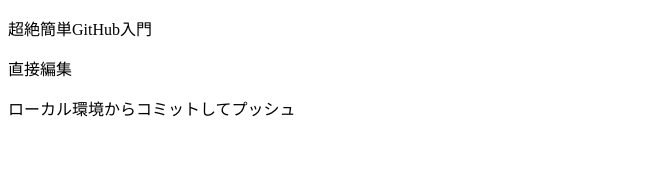
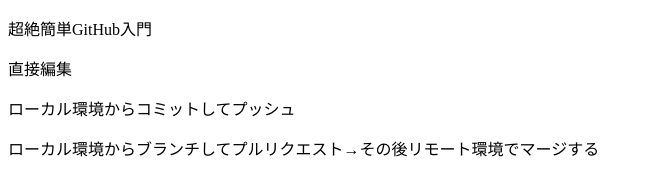
Before and after one commit to k5liaaaan/youtube_git, a plain HTML site: page index.html in a window 1280 px wide. Shown: the whole page, without its empty margins (0-652 px from the left). Drawn offline with Linux system fonts and the light colour scheme.

Commit message:
ブランチテスト
Pタグ追加

```diff
--- a/index.html
+++ b/index.html
@@ -9,5 +9,6 @@
     <p>超絶簡単GitHub入門</p>
     <p>直接編集</p>
     <p>ローカル環境からコミットしてプッシュ</p>
+    <p>ローカル環境からブランチしてプルリクエスト→その後リモート環境でマージする</p>
 </body>
 </html>
```
